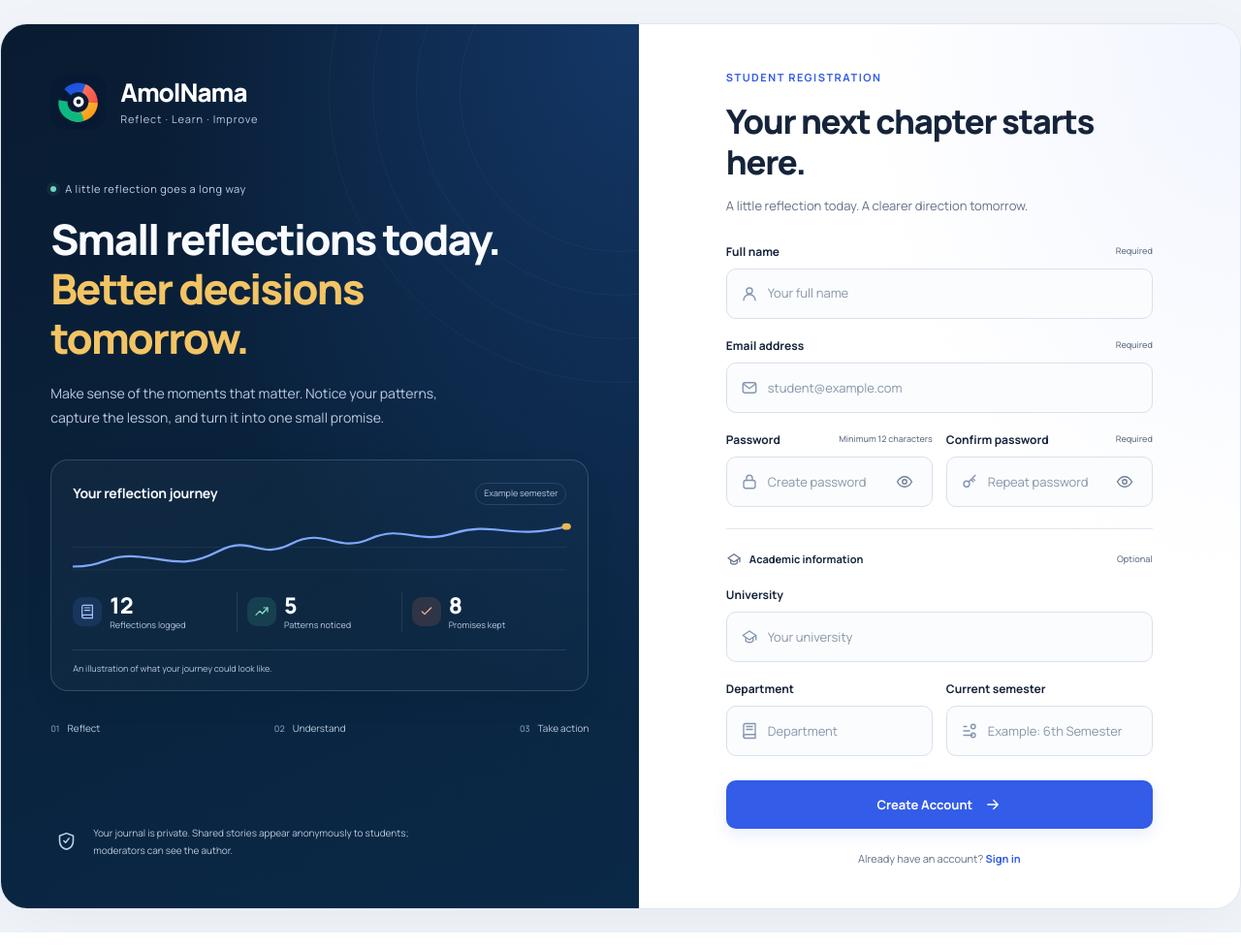
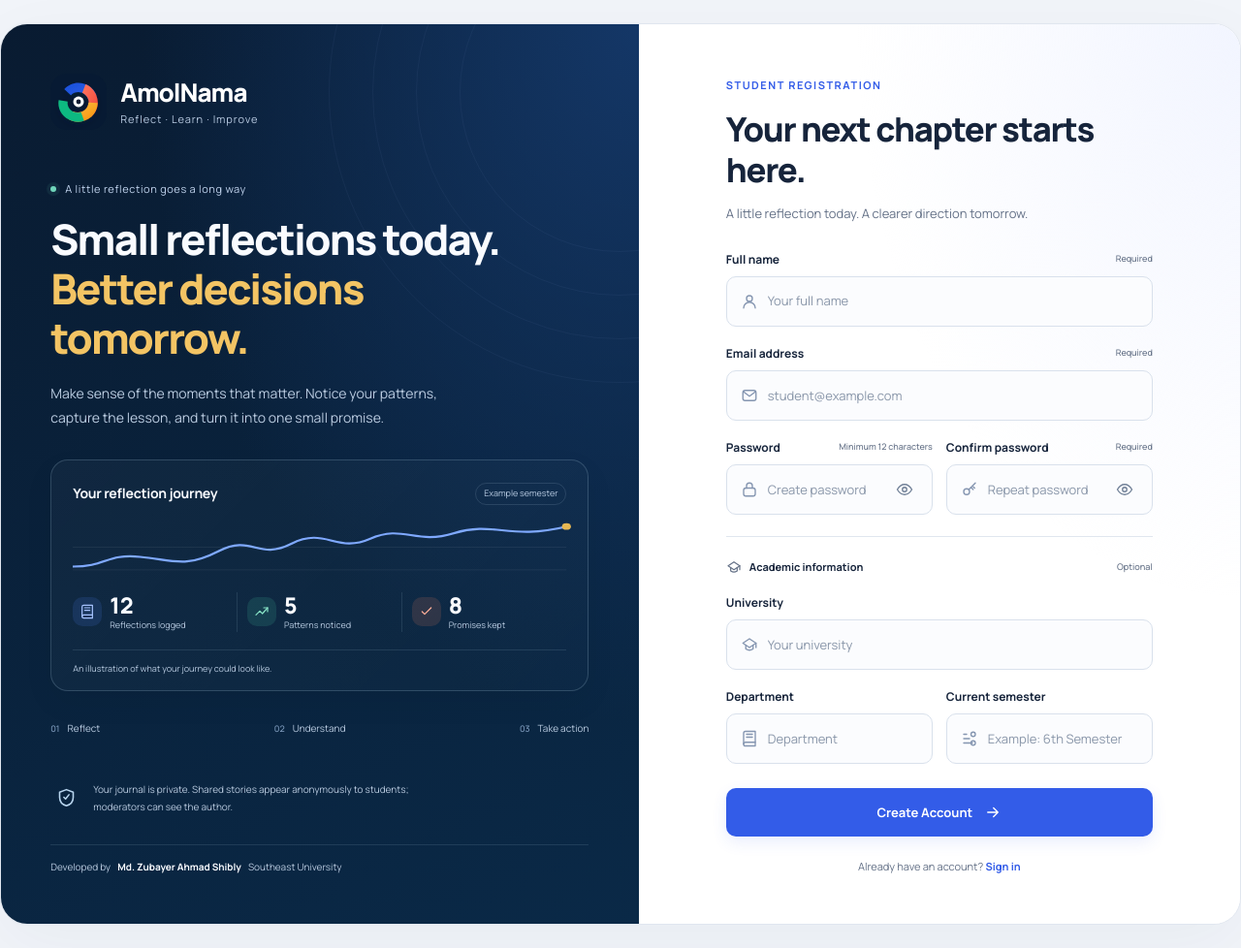
Before and after one commit to iamshibly/Amol-Nama, a Spring Boot app: page /register in a window 1280 px wide. Shown: the whole page at 97% size. Run offline with Spring Boot 4, Linux system fonts and the light colour scheme; some of the project's set-up classes (security, data sources, template engines, error pages and the like) are left out, and stand-ins take their place.

Commit message:
Add AmolNama About section and developer attribution

```diff
--- a/app/src/main/resources/static/css/auth.css
+++ b/app/src/main/resources/static/css/auth.css
@@ -137,3 +137,16 @@ button { cursor: pointer; }
     .login-showcase h1 { font-size: 31px; }
 }
 @media (prefers-reduced-motion: reduce) { * { transition: none !important; } }
+/* Public-facing developer attribution */
+.showcase-developer-credit {
+    display: flex;
+    flex-wrap: wrap;
+    gap: 3px 7px;
+    padding-top: 14px;
+    border-top: 1px solid #9bbad226;
+    color: #b7c8dd;
+    font-size: 10px;
+    line-height: 1.6;
+}
+.showcase-developer-credit strong { color: #f9fbff; font-weight: 700; }
+.showcase-developer-credit span { color: #b7c8dd; }
--- a/app/src/main/resources/templates/auth/showcase.html
+++ b/app/src/main/resources/templates/auth/showcase.html
@@ -33,6 +33,10 @@
         <span><svg class="icon" aria-hidden="true"><use href="/images/ui-icons.svg#shield"></use></svg></span>
         <p>Your journal is private. Shared stories appear anonymously to students; moderators can see the author.</p>
     </div>
+    <footer class="showcase-developer-credit">
+        Developed by <strong>Md. Zubayer Ahmad Shibly</strong>
+        <span>Southeast University</span>
+    </footer>
 </section>
 </body>
 </html>
```
Also changed, not shown: app/src/main/resources/static/css/design-v3.css (+41 -0 lines), app/src/main/resources/templates/dashboard.html (+13 -0 lines), app/src/main/resources/templates/fragments/navigation.html (+8 -0 lines).
